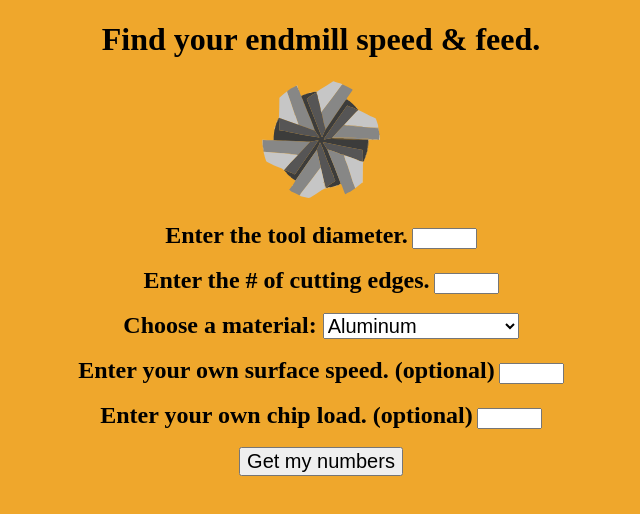
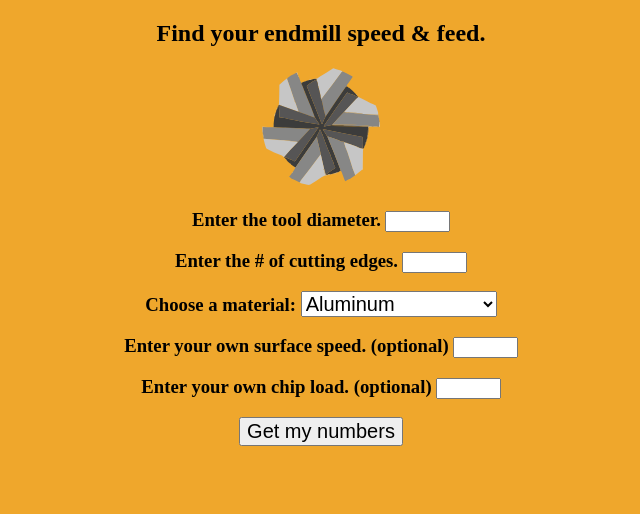
Before and after one commit to rhbedenbaugh/S-F-Calc, a plain HTML site: page index.html in a window 1280 px wide. Shown: the whole page, without its empty margins (319-959 px from the left). Drawn offline with Linux system fonts and the light colour scheme.

Commit message:
decrease header #s

```diff
--- a/index.html
+++ b/index.html
@@ -9,7 +9,7 @@
   </head>
   <body>
     <div id="root">
-      <h1>Find your endmill speed & feed.</h1>
+      <h2>Find your endmill speed & feed.</h2>
       <img
         width="120px"
         height="120px"
@@ -17,17 +17,17 @@
         alt="endmill SVG"
       /><br />
       <br />
-      <h2 style="display: inline">Enter the tool diameter.</h2>
+      <h3 style="display: inline">Enter the tool diameter.</h3>
       <input id="toolDiameter" size="5" style="display: inline" /> <br />
       <br />
 
-      <h2 style="display: inline">Enter the # of cutting edges.</h2>
+      <h3 style="display: inline">Enter the # of cutting edges.</h3>
       <input id="cuttingEdges" style="display: inline" size="5" /> <br />
       <br />
 
-      <h2 style="display: inline">
+      <h3 style="display: inline">
         <label for="material">Choose a material:</label>
-      </h2>
+      </h3>
       <select
         name="material"
         id="material"
@@ -41,18 +41,18 @@
       ><br />
       <br />
 
-      <h2 style="display: inline">Enter your own surface speed. (optional)</h2>
+      <h3 style="display: inline">Enter your own surface speed. (optional)</h3>
       <input id="idealSFM" size="5" style="display: inline" /><br />
       <br />
 
-      <h2 style="display: inline">Enter your own chip load. (optional)</h2>
+      <h3 style="display: inline">Enter your own chip load. (optional)</h3>
       <input id="idealChipLoad" size="5" style="display: inline" /><br />
       <br />
 
       <button onclick="calculate()" style="font-size: 20px">
         Get my numbers
       </button>
-      <h1 id="message"></h1>
+      <h2 id="message"></h2>
 
       <style>
         body {
```
